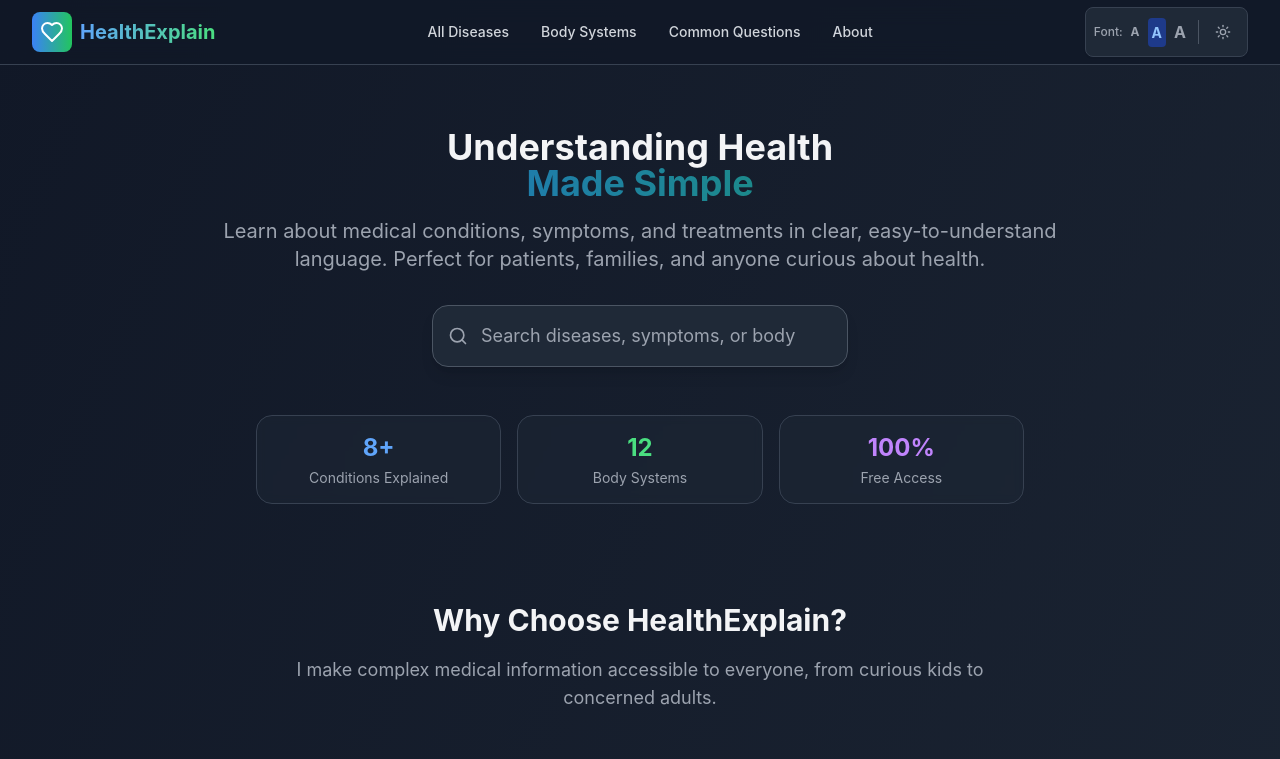
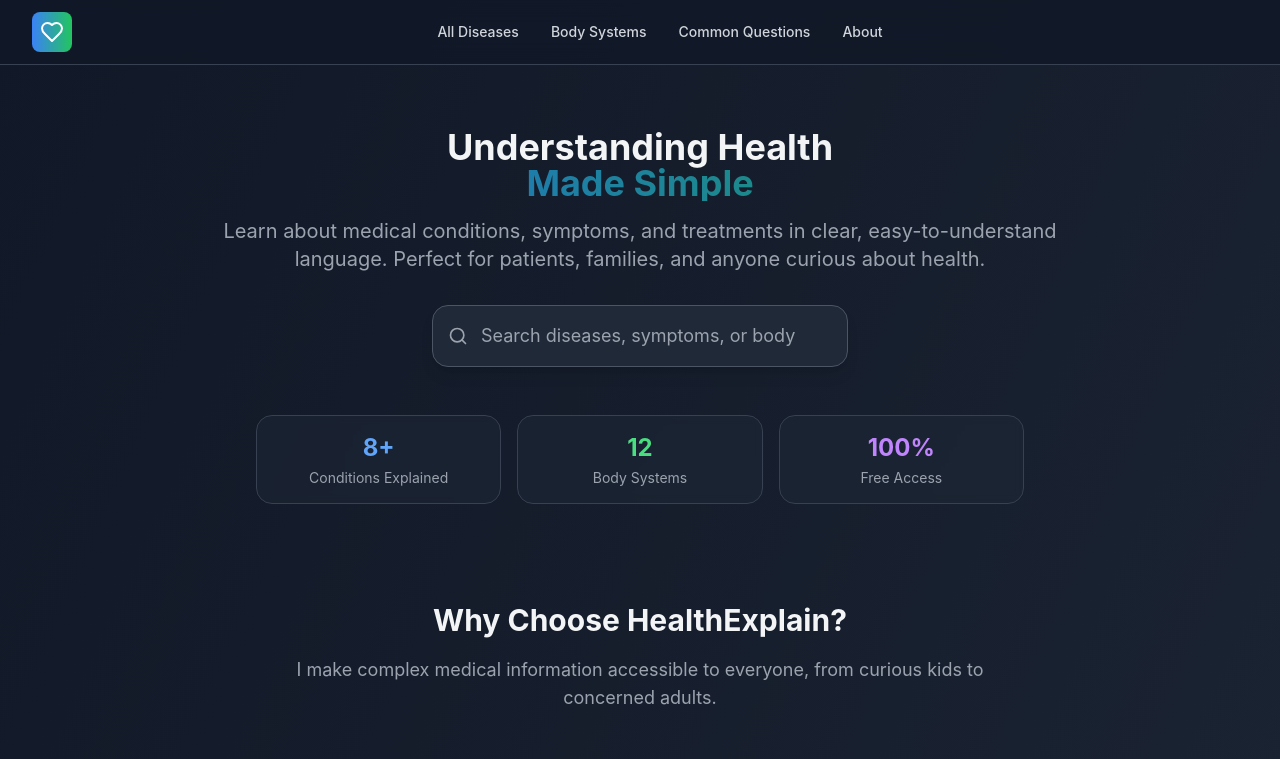
Before and after one commit to milappatel1/HealthGuide, a React (Vite) app: page / in a window 1280 px wide. Shown: the top 759 px of the page. Built offline with nearby package versions, Linux system fonts and the light colour scheme.

Commit message:
Update Navigation.tsx

```diff
--- a/src/components/Navigation.tsx
+++ b/src/components/Navigation.tsx
@@ -1,30 +1,32 @@
-import React, { useState } from 'react';
-import { Link, useLocation } from 'react-router-dom';
-import { Heart, Menu, X } from 'lucide-react';
-import AccessibilityControls from './AccessibilityControls';
+import type React from "react"
+import { useState } from "react"
+import { Link, useLocation } from "react-router-dom"
+import { Heart, Menu, X } from "lucide-react"
+import AccessibilityControls from "./AccessibilityControls"
 
 const Navigation: React.FC = () => {
-  const [isMenuOpen, setIsMenuOpen] = useState(false);
-  const location = useLocation();
+  const [isMenuOpen, setIsMenuOpen] = useState(false)
+  const location = useLocation()
 
   const navItems = [
-    { path: '/diseases', label: 'All Diseases' },
-    { path: '/body-systems', label: 'Body Systems' },
-    { path: '/common-questions', label: 'Common Questions' },
-    { path: '/about', label: 'About' }
-  ];
+    { path: "/diseases", label: "All Diseases" },
+    { path: "/body-systems", label: "Body Systems" },
+    { path: "/common-questions", label: "Common Questions" },
+    { path: "/about", label: "About" },
+  ]
 
   return (
     <nav className="bg-white/80 dark:bg-gray-900/80 backdrop-blur-md border-b border-gray-200 dark:border-gray-700 sticky top-0 z-50">
       <div className="max-w-7xl mx-auto px-4 sm:px-6 lg:px-8">
         <div className="flex justify-between items-center h-16">
           {/* Logo */}
-          <Link to="/" className="flex items-center space-x-2 group">
+          <Link to="/" className="flex items-center space-x-2 group min-w-0 flex-shrink-0">
             <div className="p-2 bg-gradient-to-r from-blue-500 to-green-500 rounded-lg group-hover:scale-105 transition-transform duration-200">
               <Heart className="h-6 w-6 text-white" />
             </div>
-            <span className="text-xl font-bold bg-gradient-to-r from-blue-600 to-green-600 dark:from-blue-400 dark:to-green-400 bg-clip-text text-transparent">
-              HealthExplain
+            <span className="hidden xs:inline text-xl font-bold bg-gradient-to-r from-blue-600 to-green-600 dark:from-blue-400 dark:to-green-400 bg-clip-text text-transparent">
+              <span className="sm:hidden">Health</span>
+              <span className="hidden sm:inline">HealthExplain</span>
             </span>
           </Link>
 
@@ -36,8 +38,8 @@ const Navigation: React.FC = () => {
                 to={item.path}
                 className={`text-sm font-medium transition-colors duration-200 hover:text-blue-600 dark:hover:text-blue-400 ${
                   location.pathname === item.path
-                    ? 'text-blue-600 dark:text-blue-400'
-                    : 'text-gray-700 dark:text-gray-300'
+                    ? "text-blue-600 dark:text-blue-400"
+                    : "text-gray-700 dark:text-gray-300"
                 }`}
               >
                 {item.label}
@@ -46,8 +48,10 @@ const Navigation: React.FC = () => {
           </div>
 
           {/* Accessibility Controls & Mobile Menu Button */}
-          <div className="flex items-center space-x-4">
-            <AccessibilityControls />
+          <div className="flex items-center space-x-2 sm:space-x-4 flex-shrink-0">
+            <div className="hidden xs:block">
+              <AccessibilityControls />
+            </div>
             <button
               onClick={() => setIsMenuOpen(!isMenuOpen)}
               className="md:hidden p-2 rounded-lg text-gray-700 dark:text-gray-300 hover:bg-gray-100 dark:hover:bg-gray-800 transition-colors"
@@ -60,6 +64,9 @@ const Navigation: React.FC = () => {
         {/* Mobile Navigation */}
         {isMenuOpen && (
           <div className="md:hidden py-4 border-t border-gray-200 dark:border-gray-700">
+            <div className="xs:hidden mb-4 px-4">
+              <AccessibilityControls />
+            </div>
             <div className="flex flex-col space-y-3">
               {navItems.map((item) => (
                 <Link
@@ -68,8 +75,8 @@ const Navigation: React.FC = () => {
                   onClick={() => setIsMenuOpen(false)}
                   className={`px-4 py-2 rounded-lg text-sm font-medium transition-colors duration-200 ${
                     location.pathname === item.path
-                      ? 'bg-blue-100 dark:bg-blue-900 text-blue-700 dark:text-blue-300'
-                      : 'text-gray-700 dark:text-gray-300 hover:bg-gray-100 dark:hover:bg-gray-800'
+                      ? "bg-blue-100 dark:bg-blue-900 text-blue-700 dark:text-blue-300"
+                      : "text-gray-700 dark:text-gray-300 hover:bg-gray-100 dark:hover:bg-gray-800"
                   }`}
                 >
                   {item.label}
@@ -80,7 +87,7 @@ const Navigation: React.FC = () => {
         )}
       </div>
     </nav>
-  );
-};
+  )
+}
 
-export default Navigation;
+export default Navigation
```
